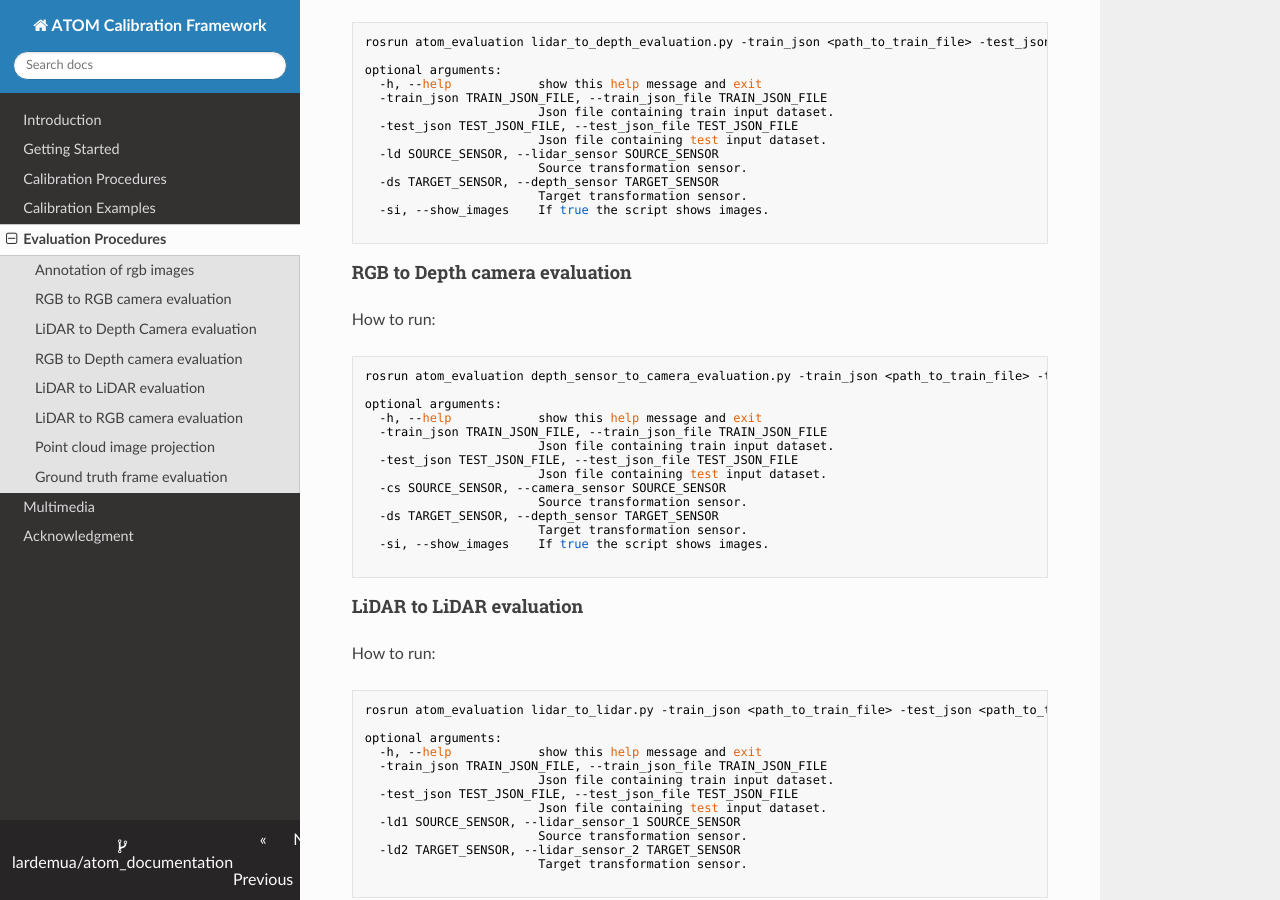
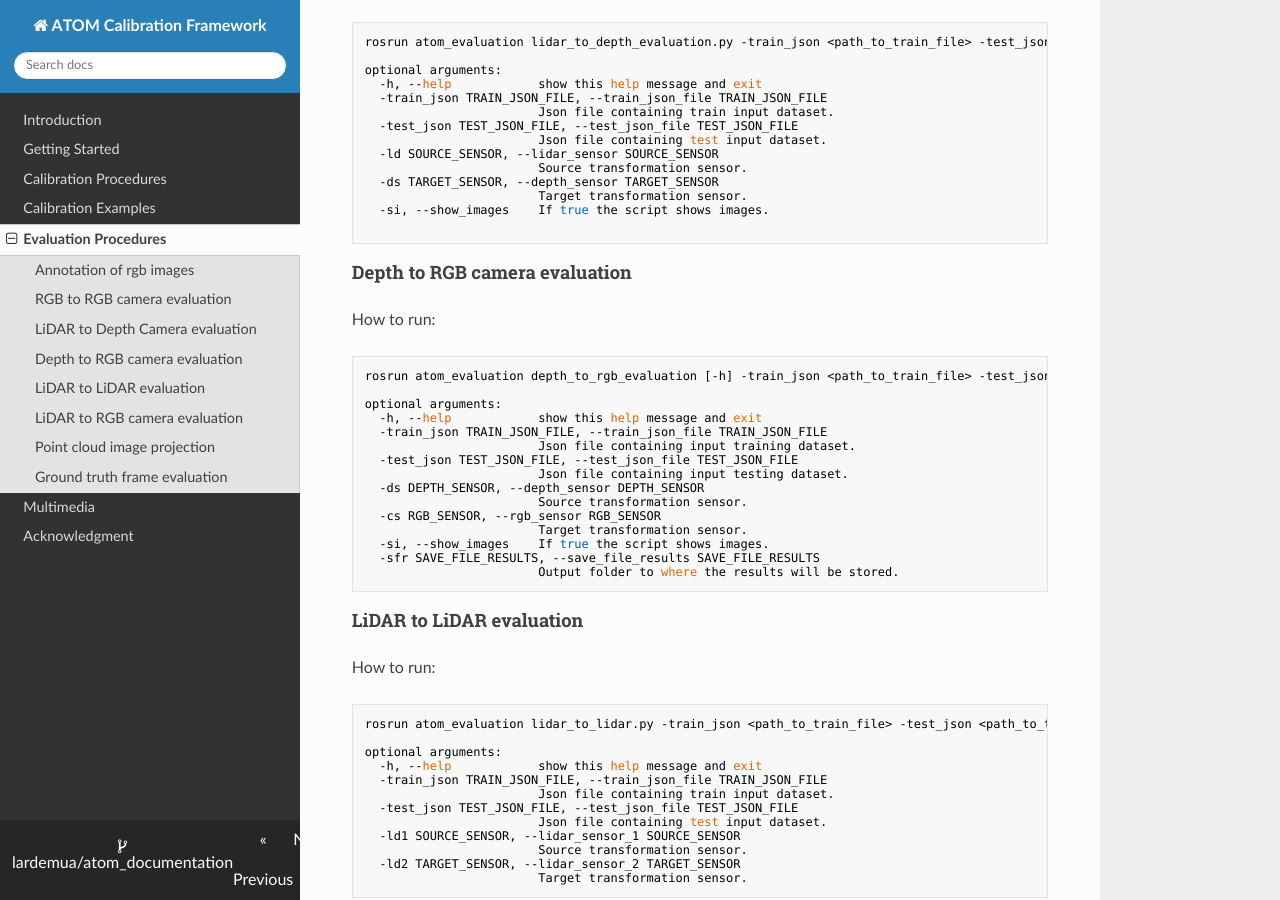
Before and after one commit to lardemua/atom_documentation, an MkDocs documentation site: the page built from docs/evaluations.md, in a window 1280 px wide and 900 px high, scrolled down 2726 px. Built offline with MkDocs 1.6.1, drawn with Linux system fonts in a browser that asks for light colours; nearby versions of some CDN libraries.

Commit message:
Fix lardemua/atom#615

````diff
--- a/docs/evaluations.md
+++ b/docs/evaluations.md
@@ -118,25 +118,26 @@ optional arguments:
 
 ```
 
-#### RGB to Depth camera evaluation
+#### Depth to RGB camera evaluation
 
 How to run:
 
 ``` bash
-rosrun atom_evaluation depth_sensor_to_camera_evaluation.py -train_json <path_to_train_file> -test_json <path_to_test_file> -cs <camera_sensor_name> -ds <depth_sensor_name>
+rosrun atom_evaluation depth_to_rgb_evaluation [-h] -train_json <path_to_train_file> -test_json <path_to_test_file> -ds <depth_sensor_name> -cs <rgb_sensor_name>
 
 optional arguments:
   -h, --help            show this help message and exit
   -train_json TRAIN_JSON_FILE, --train_json_file TRAIN_JSON_FILE
-                        Json file containing train input dataset.
+                        Json file containing input training dataset.
   -test_json TEST_JSON_FILE, --test_json_file TEST_JSON_FILE
-                        Json file containing test input dataset.
-  -cs SOURCE_SENSOR, --camera_sensor SOURCE_SENSOR
+                        Json file containing input testing dataset.
+  -ds DEPTH_SENSOR, --depth_sensor DEPTH_SENSOR
                         Source transformation sensor.
-  -ds TARGET_SENSOR, --depth_sensor TARGET_SENSOR
+  -cs RGB_SENSOR, --rgb_sensor RGB_SENSOR
                         Target transformation sensor.
   -si, --show_images    If true the script shows images.
-
+  -sfr SAVE_FILE_RESULTS, --save_file_results SAVE_FILE_RESULTS
+                        Output folder to where the results will be stored.
 ```
 
 #### LiDAR to LiDAR evaluation
@@ -156,7 +157,6 @@ optional arguments:
                         Source transformation sensor.
   -ld2 TARGET_SENSOR, --lidar_sensor_2 TARGET_SENSOR
                         Target transformation sensor.
-
 ```
 
 #### LiDAR to RGB camera evaluation
````
